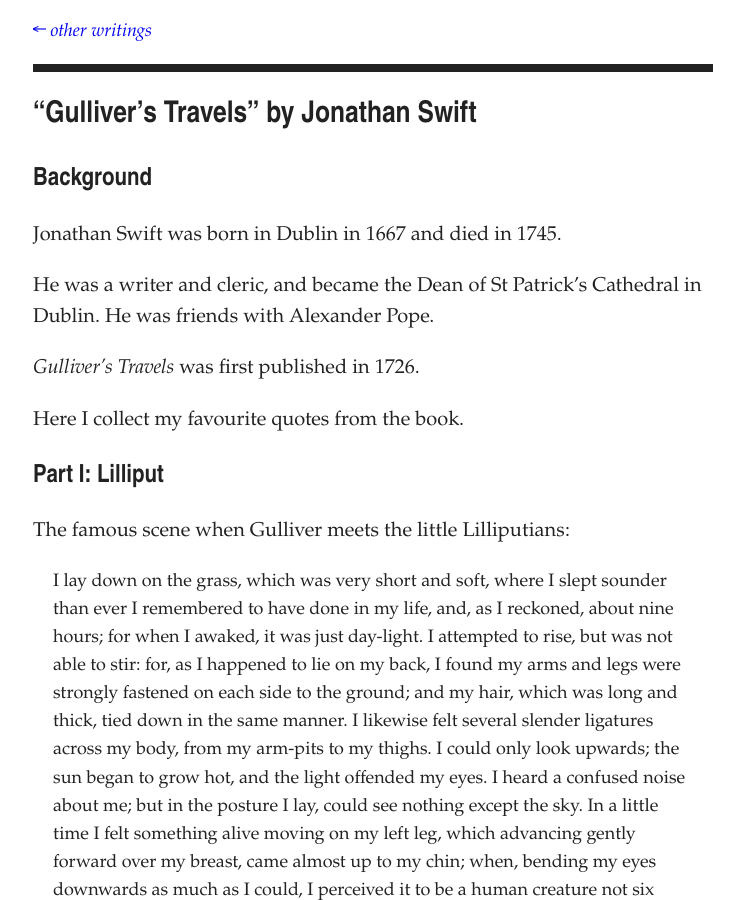
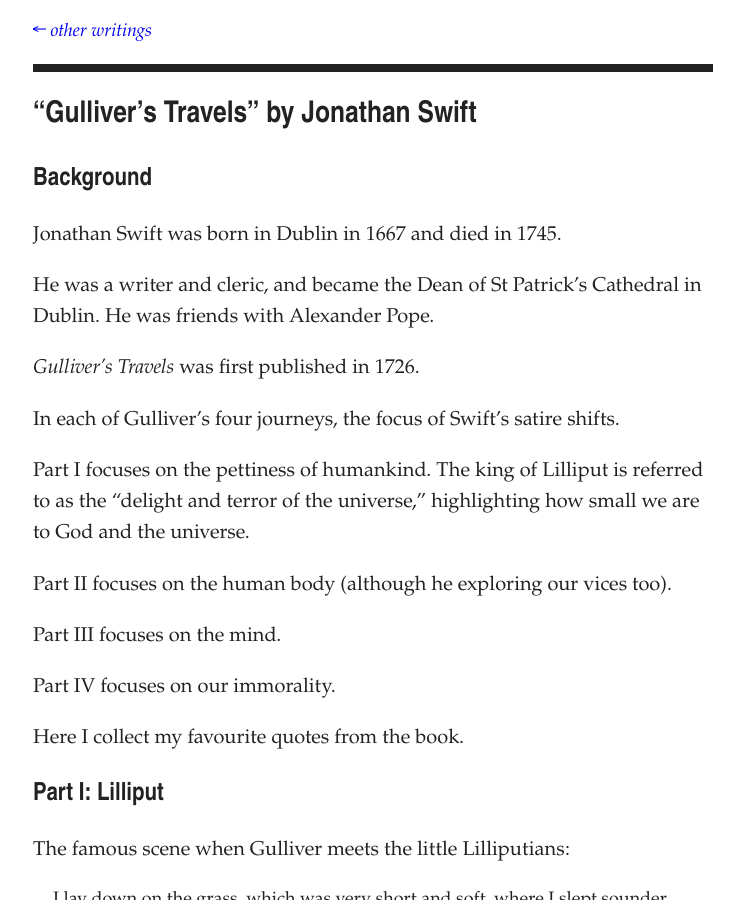
Before and after one commit to artsandmetaphysics/goodlifeodyssey, a Jekyll site: the page built from _documents/gullivers-travels.md, in a window 1280 px wide and 900 px high. Shown: the whole window, without its empty margins (267-1011 px from the left). Built offline with Jekyll 4.4.1, drawn with Linux system fonts in a browser that asks for light colours.

Commit message:
Add a few more notes

```diff
--- a/_documents/gullivers-travels.md
+++ b/_documents/gullivers-travels.md
@@ -14,6 +14,16 @@ Jonathan Swift was born in Dublin in 1667 and died in 1745.
 He was a writer and cleric, and became the Dean of St Patrick’s Cathedral in Dublin. He was friends with Alexander Pope.
 
 _Gulliver’s Travels_ was first published in 1726.
+
+In each of Gulliver’s four journeys, the focus of Swift’s satire shifts.
+
+Part I focuses on the pettiness of humankind. The king of Lilliput is referred to as the “delight and terror of the universe,” highlighting how small we are to God and the universe.
+
+Part II focuses on the human body (although he exploring our vices too).
+
+Part III focuses on the mind.
+
+Part IV focuses on our immorality.
 
 Here I collect my favourite quotes from the book.
 
```
Also changed, not shown: documents/gullivers-travels.md (+10 -0 lines).
